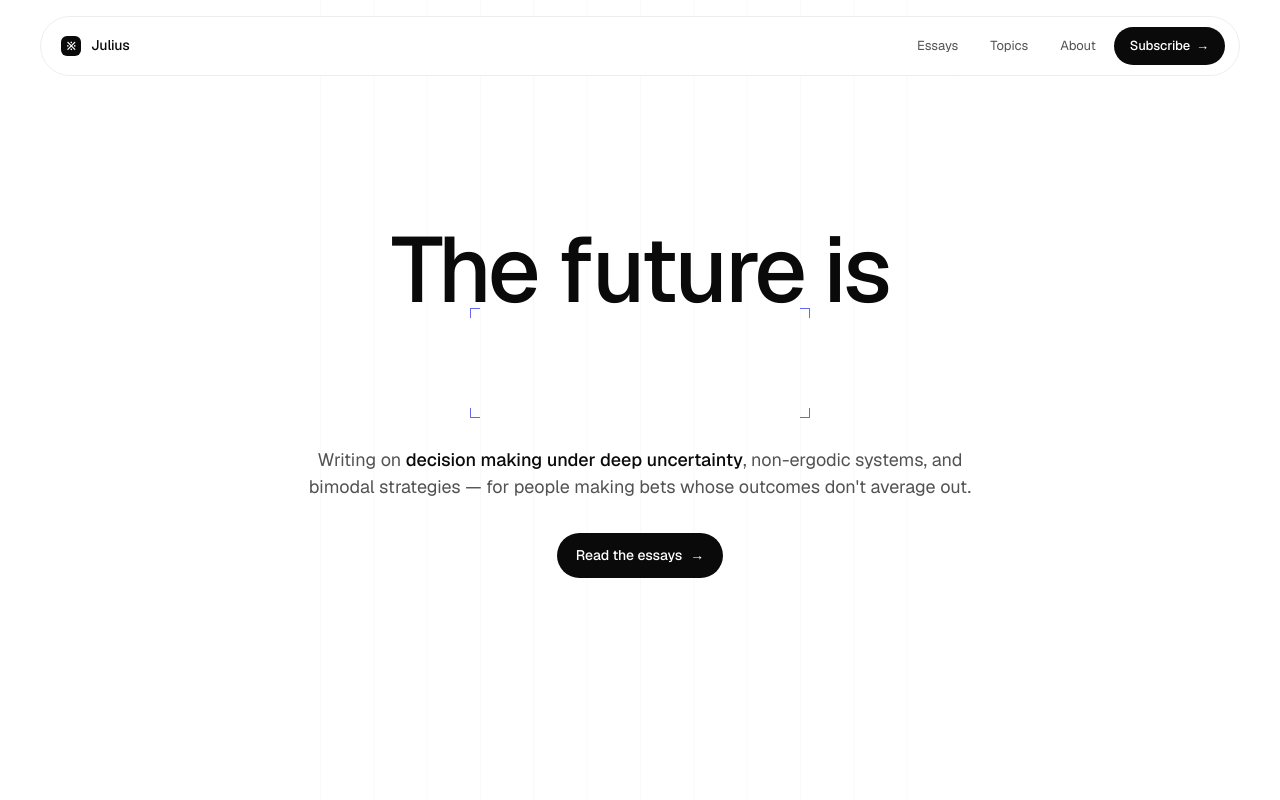
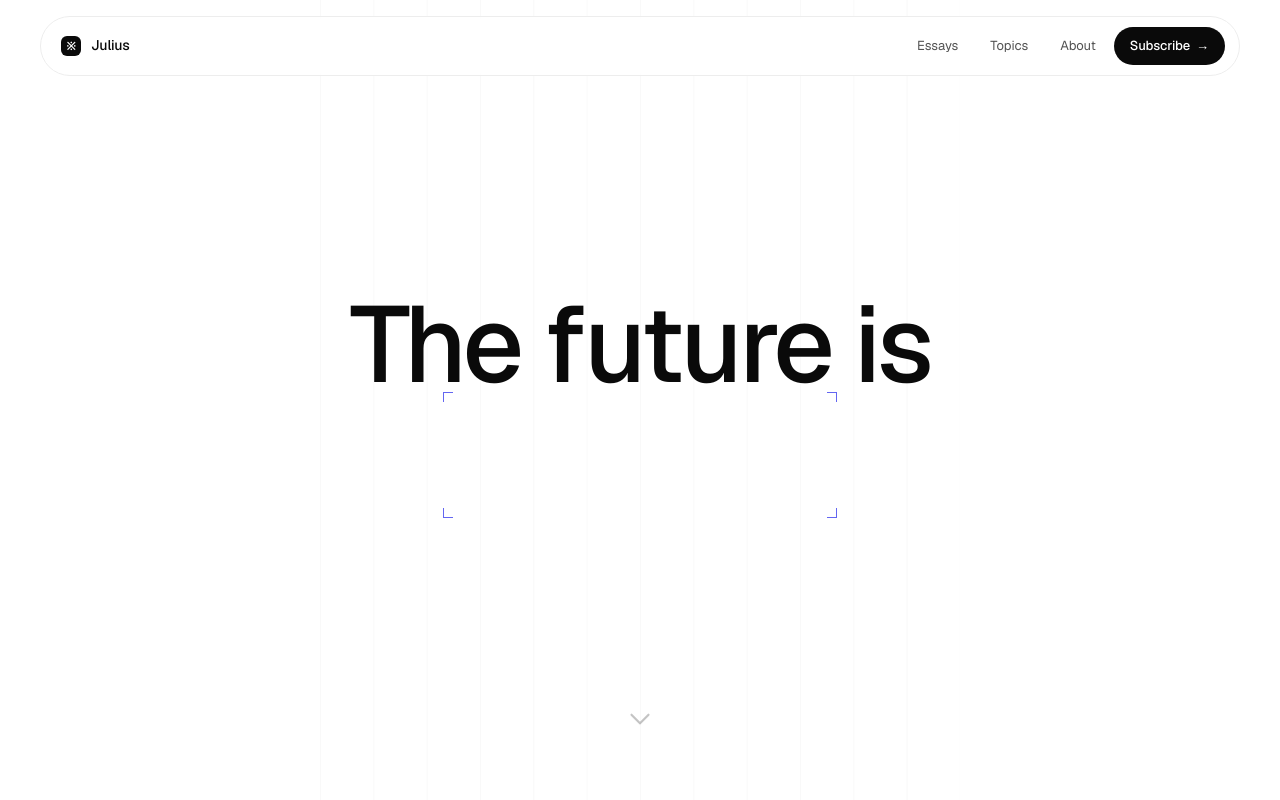
Before and after one commit to juliustgeiger-lab/Personal-Webseite, a Next.js app: page / in a window 1280 px wide. Shown: the top 800 px of the page. Built offline with nearby package versions, Linux system fonts and the light colour scheme.

Commit message:
Hero: enlarge headline (~17% bigger via clamp), drop subhead + 'Read the essays' button, replace with pulsating scroll-down arrow (client component, click scrolls one viewport, animation: 8px translateY + opacity 0.35→1 loop)

```diff
--- a/src/app/globals.css
+++ b/src/app/globals.css
@@ -220,13 +220,48 @@ main.home {
 .hero-headline {
   font-family: var(--font-geist-sans), "Geist", sans-serif;
   font-weight: 500;
-  font-size: clamp(44px, 7.2vw, 108px);
+  font-size: clamp(52px, 8.4vw, 128px);
   line-height: 1.02;
   letter-spacing: -0.035em;
   color: var(--ink);
   max-width: 16ch;
   text-align: center;
   margin: 0 auto;
+}
+
+/* Pulsating scroll cue at the bottom of the hero — both visual loop and
+   click-to-advance one viewport. */
+.scroll-cue {
+  position: absolute;
+  left: 50%;
+  bottom: 56px;
+  transform: translateX(-50%);
+  background: transparent;
+  border: 0;
+  padding: 8px;
+  cursor: pointer;
+  color: var(--ink-soft);
+  display: flex;
+  align-items: center;
+  justify-content: center;
+  transition: color 200ms ease;
+}
+
+.scroll-cue:hover {
+  color: var(--ink);
+}
+
+.scroll-cue__arrow {
+  width: 34px;
+  height: 34px;
+  display: block;
+  animation: scroll-cue-pulse 1.6s cubic-bezier(0.45, 0, 0.55, 1) infinite;
+}
+
+@keyframes scroll-cue-pulse {
+  0%   { transform: translateY(0); opacity: 0.35; }
+  50%  { transform: translateY(8px); opacity: 1; }
+  100% { transform: translateY(0); opacity: 0.35; }
 }
 
 .hero-headline .line { display: block; }
--- a/src/app/page.tsx
+++ b/src/app/page.tsx
@@ -1,6 +1,7 @@
 import Link from "next/link";
 import { getAllPosts } from "@/lib/posts";
 import InvisibleWord from "@/components/InvisibleWord";
+import ScrollCue from "@/components/ScrollCue";
 import PresentSection from "@/components/PresentSection";
 import FuturesSection from "@/components/FuturesSection";
 
@@ -17,18 +18,7 @@ export default function Home() {
           </span>
         </h1>
 
-        <p className="hero-sub">
-          Writing on <strong>decision making under deep uncertainty</strong>,
-          non-ergodic systems, and bimodal strategies — for people making bets
-          whose outcomes don&apos;t average out.
-        </p>
-
-        <div className="hero-actions">
-          <Link href="/writing" className="btn btn-primary">
-            Read the essays
-            <span className="arrow">→</span>
-          </Link>
-        </div>
+        <ScrollCue />
       </section>
 
       <PresentSection />
--- /dev/null
+++ b/src/components/ScrollCue.tsx
@@ -0,0 +1,33 @@
+"use client";
+
+export default function ScrollCue() {
+  const onClick = () => {
+    if (typeof window !== "undefined") {
+      window.scrollBy({ top: window.innerHeight, behavior: "smooth" });
+    }
+  };
+
+  return (
+    <button
+      type="button"
+      className="scroll-cue"
+      onClick={onClick}
+      aria-label="Scroll to the next section"
+    >
+      <svg
+        viewBox="0 0 24 24"
+        className="scroll-cue__arrow"
+        aria-hidden="true"
+      >
+        <path
+          d="M 6 9 L 12 15 L 18 9"
+          fill="none"
+          stroke="currentColor"
+          strokeWidth="1.5"
+          strokeLinecap="round"
+          strokeLinejoin="round"
+        />
+      </svg>
+    </button>
+  );
+}
```
